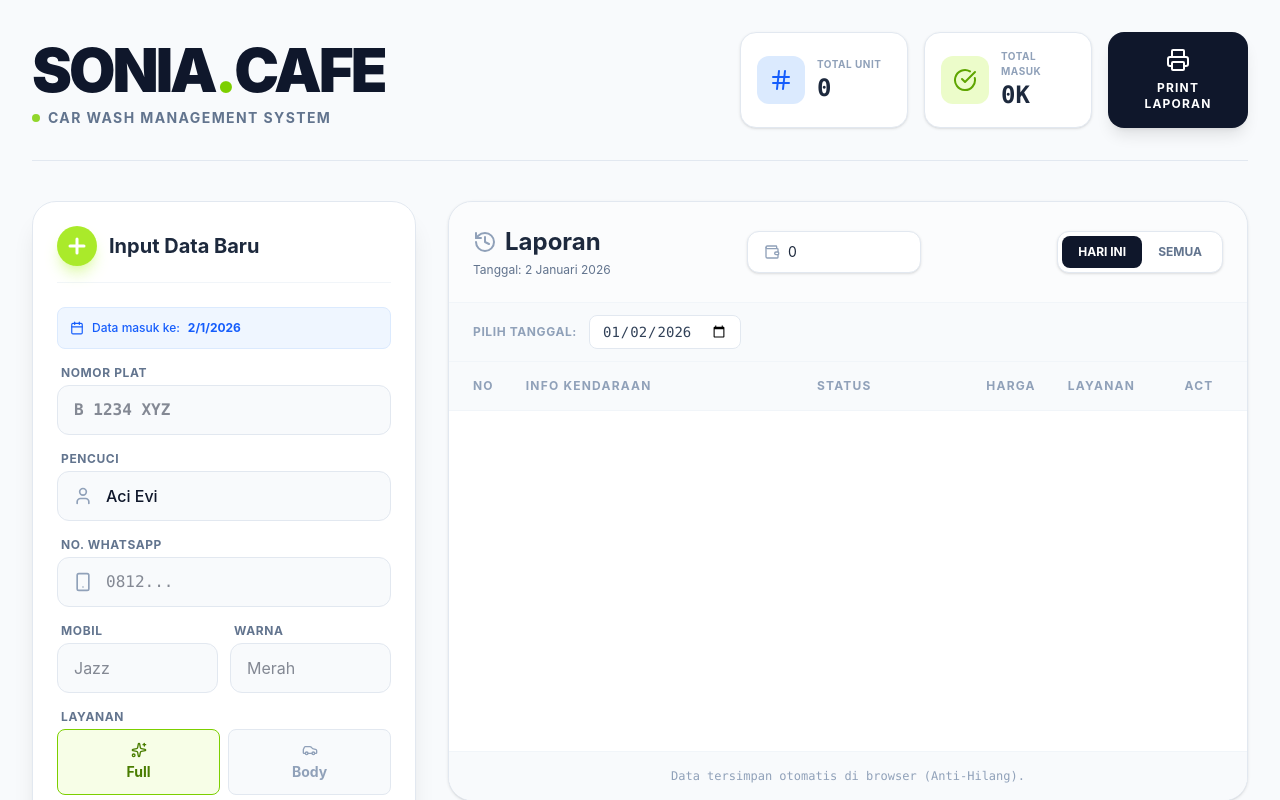
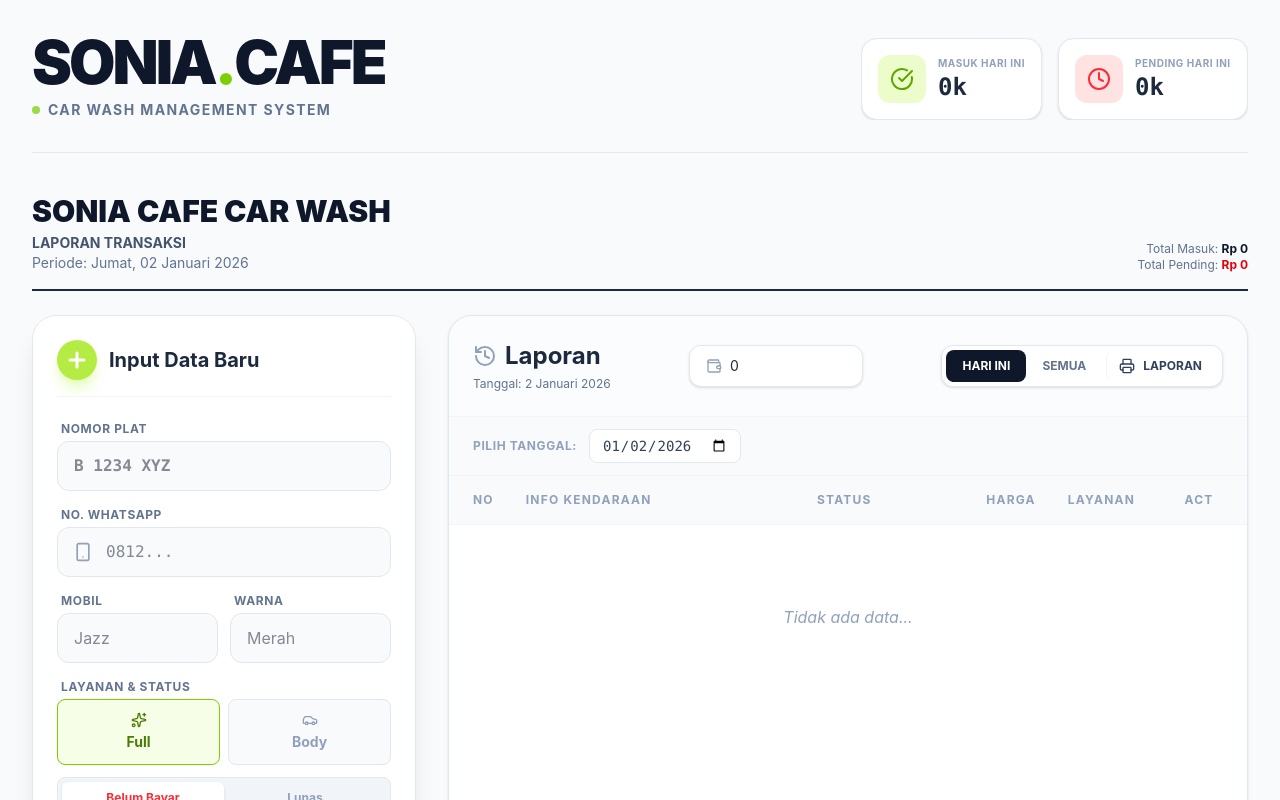
Before and after one commit to saintcitto/carwash, a React (Vite) app: page / in a window 1280 px wide. Shown: the top 800 px of the page. Built offline with nearby package versions, Linux system fonts and the light colour scheme; the HTML template or start-up script is replaced by a standard one.

Commit message:
Refactor salary logic and clean up comments
Updated salary configuration comments and logic for salary calculation based on daily omzet. Removed unused employee list and adjusted related components.

```diff
--- a/src/App.jsx
+++ b/src/App.jsx
@@ -1,7 +1,8 @@
 import React, { useState, useEffect } from 'react';
-import { Plus, Trash2, Car, Sparkles, Save, Phone, Smartphone, CheckCircle, Clock, Calendar, History, Filter, Printer, Receipt, Hash, User, Wallet } from 'lucide-react';
+import { Plus, Trash2, Car, Sparkles, Save, Phone, Smartphone, CheckCircle, Clock, Calendar, History, Filter, Printer, Receipt, Hash, Wallet } from 'lucide-react';
 
-// --- KONFIGURASI GAJI TETAP (HARD-CODED - DO NOT CHANGE) ---
+// --- KONFIGURASI GAJI TETAP (HARD-CODED & LOCKED) ---
+// Nilai ini MUTLAK dan tidak boleh berubah berdasarkan jumlah mobil atau hari.
 const FIXED_SALARIES = [
   { name: 'Aci Evi', amount: 85000 },
   { name: 'Tomy', amount: 85000 },
@@ -10,11 +11,9 @@ const FIXED_SALARIES = [
   { name: 'Paijo', amount: 59500 },
 ];
 
-// Total Gaji Anggota Wajib: 352750
+// Total Gaji Anggota Wajib: Rp 352.750
+// Dihitung sekali saat inisialisasi untuk konsistensi.
 const TOTAL_FIXED_SALARY = FIXED_SALARIES.reduce((acc, curr) => acc + curr.amount, 0);
-
-// List karyawan untuk dropdown (opsional, tidak mempengaruhi hitungan)
-const EMPLOYEES_LIST = ['Aci Evi', 'Tomy', 'Usuf', 'Rio', 'Paijo'];
 
 const App = () => {
   // --- HELPERS ---
@@ -44,16 +43,16 @@ const App = () => {
 
   const [selectedDate, setSelectedDate] = useState(getTodayString());
   const [showAllHistory, setShowAllHistory] = useState(false);
-  const [dailyExpense, setDailyExpense] = useState(0); // Input Pengeluaran Manual (Display Only, tidak mengurangi omset untuk hitungan gaji)
+  const [dailyExpense, setDailyExpense] = useState(0); // Input Pengeluaran Manual (Display Only)
 
+  // Form Data (Pencuci DIHAPUS dari sini sesuai instruksi)
   const [formData, setFormData] = useState({
     plat: '',
     telepon: '',
     mobil: '',
     warna: '',
     tipe: 'Full',
-    status: 'pending',
-    washer: EMPLOYEES_LIST[0]
+    status: 'pending'
   });
 
   const [receiptData, setReceiptData] = useState(null);
@@ -95,12 +94,11 @@ const App = () => {
       harga: harga,
       tipe: formData.tipe,
       status: formData.status,
-      washer: formData.washer,
       isNew: true
     };
 
     setLaporan([newItem, ...laporan]);
-    setFormData({ ...formData, plat: '', telepon: '', mobil: '', warna: '', tipe: 'Full', status: 'pending' });
+    setFormData({ plat: '', telepon: '', mobil: '', warna: '', tipe: 'Full', status: 'pending' });
 
     setTimeout(() => setLaporan(prev => prev.map(item => item.id === newItem.id ? { ...item, isNew: false } : item)), 1000);
   };
@@ -155,34 +153,27 @@ const App = () => {
     .reduce((acc, curr) => acc + (Number(curr.harga) || 0), 0);
 
   // TOTAL OMSET HARIAN = Masuk + Pending
+  // Ini adalah "Single Source of Truth" untuk perhitungan selanjutnya.
   const totalOmzet = (totalMasuk + totalPending) || 0;
 
   // 3. Hitung Gaji Anggota (FIXED / HARD-CODED VALUE)
-  // Aturan: Tidak boleh persen, tidak boleh bagi rata, harus nominal tetap.
+  // Aturan: Jika Omset > 0, Gaji Anggota = 352.750 (Total dari rincian tetap).
+  // Jika Omset = 0, Gaji = 0.
+  const isOperating = totalOmzet > 0;
+
   const salaryList = FIXED_SALARIES.map(emp => ({
     name: emp.name,
-    amount: Number(emp.amount) || 0
+    amount: isOperating ? Number(emp.amount) : 0
   }));
 
-  // TOTAL GAJI ANGGOTA (Wajib 352.750 sesuai instruksi jika semua hadir/default)
-  // Catatan: Logic ini mengasumsikan gaji dibayar full setiap hari operasional.
-  // Jika omset 0, gaji tetap dihitung 0 atau tetap? Sesuai instruksi "Gaji anggota DITENTUKAN LANGSUNG DARI NILAI OMSET HARIAN",
-  // namun nominalnya hardcoded. Saya akan buat aman: Jika Omset > 0, Gaji muncul. Jika Omset 0, Gaji 0.
-  const isOperating = totalOmzet > 0;
-  const currentTotalGajiAnggota = isOperating ? TOTAL_FIXED_SALARY : 0;
-
-  const finalSalaryList = salaryList.map(s => ({
-    ...s,
-    amount: isOperating ? s.amount : 0
-  }));
+  // Variabel Terkunci: Total Gaji Anggota
+  const totalGajiAnggota = isOperating ? TOTAL_FIXED_SALARY : 0;
 
   // 4. Hitung Pendapatan Owner (PALING TERAKHIR)
   // Rumus Wajib: Pendapatan Owner = Total Omset − Total Gaji Anggota
-  // Catatan: Pengeluaran (dailyExpense) hanya bersifat informatif / mengurangi cash on hand,
-  // tapi secara rumus dasar bagi hasil owner diinstruksikan "Total Omset - Total Gaji Anggota".
-  // Jika ingin Net Profit (Bersih), barulah dikurangi expense. Saya akan tampilkan Net Profit sebagai angka akhir Owner.
+  const pendapatanOwnerGross = (totalOmzet - totalGajiAnggota) || 0;
 
-  const pendapatanOwnerGross = (totalOmzet - currentTotalGajiAnggota) || 0;
+  // Rumus Akhir (Sisa Bersih): Pendapatan Owner - Pengeluaran Harian
   const pendapatanOwnerNet = (pendapatanOwnerGross - (Number(dailyExpense) || 0)) || 0;
 
   const formatDateDisplay = (dateStr) => {
@@ -317,12 +308,12 @@ const App = () => {
 
           {/* RINCIAN GAJI ANGGOTA (FIXED) */}
           <div className="text-center bold" style={{marginBottom: '4px'}}>
-            -- RINCIAN GAJI ANGGOTA --
+            -- PEMBAGIAN ANGGOTA --
           </div>
 
           <table className="receipt-table">
             <tbody>
-              {finalSalaryList.map((emp, idx) => (
+              {salaryList.map((emp, idx) => (
                 <tr key={idx}>
                   <td>{emp.name}</td>
                   <td className="text-right">Rp {emp.amount.toLocaleString()}</td>
@@ -333,7 +324,7 @@ const App = () => {
 
           <div style={{borderTop: '1px solid black', marginTop: '5px', paddingTop: '2px', display: 'flex', justifyContent: 'space-between'}} className="bold">
             <span>TOTAL GAJI:</span>
-            <span>Rp {currentTotalGajiAnggota.toLocaleString()}</span>
+            <span>Rp {totalGajiAnggota.toLocaleString()}</span>
           </div>
 
           <div className="dashed-line"></div>
@@ -349,7 +340,7 @@ const App = () => {
           </div>
           <div style={{display: 'flex', justifyContent: 'space-between', fontSize: '10px'}}>
             <span>(-) Total Gaji:</span>
-            <span>Rp {currentTotalGajiAnggota.toLocaleString()}</span>
+            <span>Rp {totalGajiAnggota.toLocaleString()}</span>
           </div>
           <div style={{display: 'flex', justifyContent: 'space-between', fontSize: '10px'}}>
             <span>(-) Pengeluaran:</span>
@@ -357,7 +348,7 @@ const App = () => {
           </div>
 
           <div style={{borderTop: '2px solid black', marginTop: '5px', paddingTop: '5px', display: 'flex', justifyContent: 'space-between'}} className="text-lg bold">
-            <span>BERSIH OWNER:</span>
+            <span>SISA BERSIH:</span>
             <span>Rp {pendapatanOwnerNet.toLocaleString()}</span>
           </div>
 
@@ -382,64 +373,53 @@ const App = () => {
               Car Wash Management System
             </p>
           </div>
-          <div className="flex flex-wrap gap-4 w-full md:w-auto pb-2 md:pb-0">
-            <div className="flex-1 min-w-[140px] bg-white p-4 rounded-2xl border border-slate-200 shadow-sm flex items-center gap-3 animate-pop opacity-0" style={{animationDelay: '0.1s'}}>
-              <div className="bg-blue-100 p-3 rounded-xl text-blue-600"><Hash size={24} /></div>
-              <div><p className="text-[10px] text-slate-400 uppercase font-bold tracking-wider">Total Unit</p><p className="text-2xl font-mono font-bold text-slate-800">{totalUnit}</p></div>
+          <div className="flex gap-4 w-full md:w-auto overflow-x-auto pb-2 md:pb-0">
+            <div className="flex-1 md:flex-none min-w-[180px] bg-white p-4 rounded-2xl border border-slate-200 shadow-sm flex items-center gap-3 animate-pop opacity-0" style={{animationDelay: '0.2s'}}>
+              <div className="bg-lime-100 p-3 rounded-xl text-lime-600"><CheckCircle size={24} /></div>
+              <div>
+                <p className="text-[10px] text-slate-400 uppercase font-bold tracking-wider">{showAllHistory ? 'Total Masuk' : 'Masuk Hari Ini'}</p>
+                <p className="text-2xl font-mono font-bold text-slate-800">{totalMasuk.toLocaleString()}k</p>
               </div>
-            <div className="flex-1 min-w-[160px] bg-white p-4 rounded-2xl border border-slate-200 shadow-sm flex items-center gap-3 animate-pop opacity-0" style={{animationDelay: '0.2s'}}>
-              <div className="bg-lime-100 p-3 rounded-xl text-lime-600"><CheckCircle size={24} /></div>
-              <div><p className="text-[10px] text-slate-400 uppercase font-bold tracking-wider">Total Masuk</p><p className="text-2xl font-mono font-bold text-slate-800">{totalMasuk.toLocaleString()}K</p></div>
             </div>
-            <div className="flex-1 min-w-[140px] flex items-center justify-center">
-               <button onClick={handlePrintDailyReport} className="bg-slate-900 hover:bg-slate-800 text-white p-4 rounded-2xl shadow-lg flex flex-col items-center gap-2 transition-all active:scale-95 w-full h-full justify-center" title="Print Laporan Harian">
-                 <Printer size={24} />
-                 <span className="text-xs font-bold uppercase tracking-widest">Print Laporan</span>
-               </button>
+            <div className="flex-1 md:flex-none min-w-[180px] bg-white p-4 rounded-2xl border border-slate-200 shadow-sm flex items-center gap-3 animate-pop opacity-0" style={{animationDelay: '0.3s'}}>
+              <div className="bg-red-100 p-3 rounded-xl text-red-500"><Clock size={24} /></div>
+              <div>
+                <p className="text-[10px] text-slate-400 uppercase font-bold tracking-wider">{showAllHistory ? 'Total Pending' : 'Pending Hari Ini'}</p>
+                <p className="text-2xl font-mono font-bold text-slate-800">{totalPending.toLocaleString()}k</p>
+              </div>
             </div>
           </div>
         </div>
       </header>
 
-      <div className="w-full max-w-7xl grid grid-cols-1 lg:grid-cols-12 gap-8 input-section no-print">
-        {/* FORM INPUT */}
-        <div className="lg:col-span-4 space-y-6 animate-enter animate-enter-delay-1 opacity-0">
+      {/* --- PRINT HEADER (KHUSUS LAPORAN A4) --- */}
+      <div className="print-header-report w-full mb-6 border-b-2 border-slate-800 pb-4">
+        <h1 className="text-3xl font-black text-slate-900 mb-1">SONIA CAFE CAR WASH</h1>
+        <div className="flex justify-between items-end">
+          <div>
+            <p className="text-sm text-slate-600 font-bold uppercase">Laporan Transaksi</p>
+            <p className="text-sm text-slate-500">Periode: {showAllHistory ? "Semua Riwayat" : new Date(selectedDate).toLocaleDateString('id-ID', { dateStyle: 'full' })}</p>
+          </div>
+          <div className="text-right">
+             <p className="text-xs text-slate-500">Total Masuk: <span className="font-bold text-slate-900">Rp {totalMasuk.toLocaleString()}</span></p>
+             <p className="text-xs text-slate-500">Total Pending: <span className="font-bold text-red-600">Rp {totalPending.toLocaleString()}</span></p>
+          </div>
+        </div>
+      </div>
+
+      <div className="w-full max-w-7xl grid grid-cols-1 lg:grid-cols-12 gap-8 input-section">
+        {/* --- FORM INPUT --- */}
+        <div className="lg:col-span-4 space-y-6 animate-enter animate-enter-delay-1 opacity-0 no-print">
           <div className="bg-white border border-slate-200 rounded-3xl p-6 shadow-xl sticky top-8">
             <div className="flex items-center gap-3 mb-6 border-b border-slate-100 pb-4">
               <div className="w-10 h-10 bg-lime-400 rounded-full flex items-center justify-center text-white shadow-lg shadow-lime-200 animate-pulse"><Plus size={24} strokeWidth={3} /></div>
               <h2 className="text-xl font-bold text-slate-800">Input Data Baru</h2>
             </div>
             <form onSubmit={handleSubmit} className="space-y-4">
-              <div className="bg-blue-50 p-3 rounded-lg border border-blue-100 mb-4">
-                <p className="text-xs text-blue-600 font-medium flex items-center gap-2">
-                  <Calendar size={14} />
-                  Data masuk ke: <span className="font-bold">{new Date().toLocaleDateString('id-ID')}</span>
-                </p>
-              </div>
-
               <div className="group">
                   <label className="text-xs font-bold text-slate-500 ml-1 mb-1 block uppercase tracking-wider">Nomor Plat</label>
                   <input type="text" name="plat" value={formData.plat} onChange={handleChange} placeholder="B 1234 XYZ" className="w-full bg-slate-50 border border-slate-200 text-slate-900 rounded-xl px-4 py-3 focus:outline-none focus:border-lime-500 font-bold uppercase font-mono" autoComplete="off" />
               </div>
-
-              {/* INPUT PENCUCI (TIDAK BERPENGARUH KE HITUNGAN) */}
-              <div className="group">
-                <label className="text-xs font-bold text-slate-500 ml-1 mb-1 block uppercase tracking-wider">Pencuci</label>
-                <div className="relative">
-                  <User className="absolute left-4 top-1/2 -translate-y-1/2 text-slate-400 w-5 h-5" />
-                  <select
-                    name="washer"
-                    value={formData.washer}
-                    onChange={handleChange}
-                    className="w-full bg-slate-50 border border-slate-200 text-slate-900 rounded-xl pl-12 pr-4 py-3 focus:outline-none focus:border-lime-500 appearance-none font-medium cursor-pointer"
-                  >
-                    {EMPLOYEES_LIST.map(emp => (
-                      <option key={emp} value={emp}>{emp}</option>
-                    ))}
-                  </select>
-                </div>
-              </div>
-
               <div className="group">
                 <label className="text-xs font-bold text-slate-500 ml-1 mb-1 block uppercase tracking-wider">No. WhatsApp</label>
                 <div className="relative">
@@ -458,7 +438,7 @@ const App = () => {
                 </div>
               </div>
               <div>
-                <label className="text-xs font-bold text-slate-500 ml-1 mb-1 block uppercase tracking-wider">Layanan</label>
+                <label className="text-xs font-bold text-slate-500 ml-1 mb-1 block uppercase tracking-wider">Layanan & Status</label>
                 <div className="grid grid-cols-2 gap-2 mb-3">
                   <button type="button" onClick={() => setFormData({...formData, tipe: 'Full'})} className={`p-3 rounded-lg border text-sm font-bold flex flex-col items-center gap-1 ${formData.tipe === 'Full' ? 'bg-lime-50 border-lime-500 text-lime-700' : 'bg-slate-50 border-slate-200 text-slate-400'}`}><Sparkles size={16} /> Full</button>
                   <button type="button" onClick={() => setFormData({...formData, tipe: 'Body'})} className={`p-3 rounded-lg border text-sm font-bold flex flex-col items-center gap-1 ${formData.tipe === 'Body' ? 'bg-cyan-50 border-cyan-500 text-cyan-700' : 'bg-slate-50 border-slate-200 text-slate-400'}`}><Car size={16} /> Body</button>
@@ -473,7 +453,7 @@ const App = () => {
           </div>
         </div>
 
-        {/* TABEL DATA */}
+        {/* --- TABLE & REPORT --- */}
         <div className="lg:col-span-8 animate-enter animate-enter-delay-2 opacity-0 report-container">
           <div className="bg-white border border-slate-200 rounded-3xl overflow-hidden shadow-sm min-h-[600px] flex flex-col">
             <div className="p-6 border-b border-slate-100 flex flex-col sm:flex-row justify-between items-start sm:items-center gap-4 bg-slate-50/50 filter-section">
@@ -497,16 +477,15 @@ const App = () => {
                <div className="flex bg-white border border-slate-200 rounded-xl p-1 shadow-sm w-auto">
                   <button onClick={() => setShowAllHistory(false)} className={`px-4 py-2 rounded-lg text-xs font-bold ${!showAllHistory ? 'bg-slate-900 text-white' : 'text-slate-500'}`}>HARI INI</button>
                   <button onClick={() => setShowAllHistory(true)} className={`px-4 py-2 rounded-lg text-xs font-bold ${showAllHistory ? 'bg-slate-900 text-white' : 'text-slate-500'}`}>SEMUA</button>
+                  <button onClick={handlePrintDailyReport} className="flex-1 sm:flex-none px-4 py-2 rounded-lg text-xs font-bold text-slate-700 hover:bg-slate-100 border-l border-slate-100 ml-1 pl-3 flex items-center gap-2" title="Print Laporan Harian (Thermal 80mm)"><Printer size={16} /> LAPORAN</button>
                </div>
             </div>
-
             {!showAllHistory && (
-              <div className="px-6 py-3 bg-slate-50 border-b border-slate-100 flex items-center gap-3 filter-section">
+              <div className="px-6 py-3 bg-slate-50 border-b border-slate-100 flex items-center gap-3 no-print filter-section">
                 <span className="text-xs font-bold text-slate-400 uppercase tracking-wider">Pilih Tanggal:</span>
                 <input type="date" value={selectedDate} onChange={(e) => setSelectedDate(e.target.value)} className="bg-white border border-slate-200 text-slate-700 text-sm rounded-lg px-3 py-1.5 focus:outline-none focus:border-lime-500 transition-colors font-mono" />
               </div>
             )}
-
             <div className="overflow-x-auto flex-1">
               <table className="w-full text-left border-collapse print-table">
                 <thead>
@@ -521,7 +500,10 @@ const App = () => {
                   </tr>
                 </thead>
                 <tbody className="divide-y divide-slate-100">
-                  {filteredLaporan.map((item, index) => (
+                  {filteredLaporan.length === 0 ? (
+                    <tr><td colSpan={showAllHistory ? 7 : 6} className="p-20 text-center text-slate-400 italic">Tidak ada data...</td></tr>
+                  ) : (
+                    filteredLaporan.map((item, index) => (
                       <tr key={item.id} className={`hover:bg-slate-50 transition-all duration-300 group ${item.isNew ? 'new-row' : ''}`}>
                         <td className="p-4 pl-6 text-slate-400 font-mono text-sm text-center">{index + 1}</td>
                         <td className="p-4">
@@ -536,7 +518,7 @@ const App = () => {
                           <button onClick={() => toggleStatus(item.id)} className={`px-3 py-1.5 rounded-full text-xs font-bold border flex items-center gap-1 mx-auto shadow-sm no-print ${item.status === 'paid' ? 'bg-lime-100 text-lime-700 border-lime-200' : 'bg-red-50 text-red-600 border-red-200'}`}>
                             {item.status === 'paid' ? 'LUNAS' : 'PENDING'}
                           </button>
-                        <span className="hidden print:block text-xs font-bold text-center">{item.status === 'paid' ? 'LUNAS' : 'BELUM BAYAR'}</span>
+                          <span className="print-only hidden text-xs font-bold text-center">{item.status === 'paid' ? 'LUNAS' : 'BELUM BAYAR'}</span>
                         </td>
                         <td className="p-4 text-right"><div className="font-mono text-slate-700 font-bold">{item.harga.toLocaleString()}</div></td>
                         <td className="p-4 text-center">
@@ -547,7 +529,8 @@ const App = () => {
                           <button onClick={() => handleDelete(item.id)} className="p-2 text-slate-400 hover:text-red-500 hover:bg-red-50 rounded-lg" title="Hapus"><Trash2 size={18} /></button>
                         </td>
                       </tr>
-                  ))}
+                    ))
+                  )}
                 </tbody>
               </table>
             </div>
```
Lines whose indentation alone changed are shown as unchanged.
